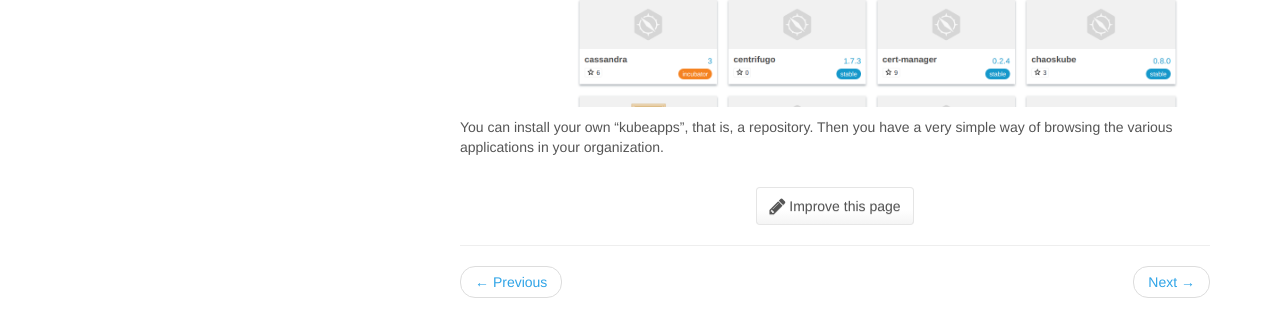
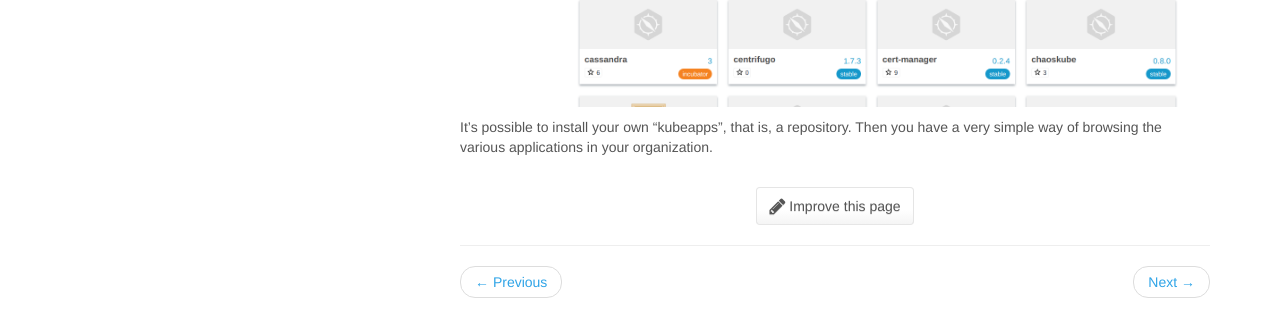
Before and after one commit to knowit/kubernetes-workshop, a Jekyll site: the page built from docs/_docs/workshop/15-helm.md, in a window 1280 px wide and 900 px high, scrolled down 1047 px. Shown: the part 516-827 px from the top of the window. Built offline with Jekyll 4.4.1, drawn with Linux system fonts in a browser that asks for light colours; nearby versions of some CDN libraries.

Commit message:
Improvement

```diff
--- a/docs/_docs/workshop/15-helm.md
+++ b/docs/_docs/workshop/15-helm.md
@@ -73,5 +73,5 @@ There's a bunch of ready charts at http://kubeapps.com:
 
 ![text](../../assets/img/kubeapps.png)
 
-You can install your own "kubeapps", that is, a repository. Then you have a very simple way of browsing
-the various applications in your organization.
+It's possible to install your own "kubeapps", that is, a repository. Then you have a very simple way of
+browsing the various applications in your organization.
```
